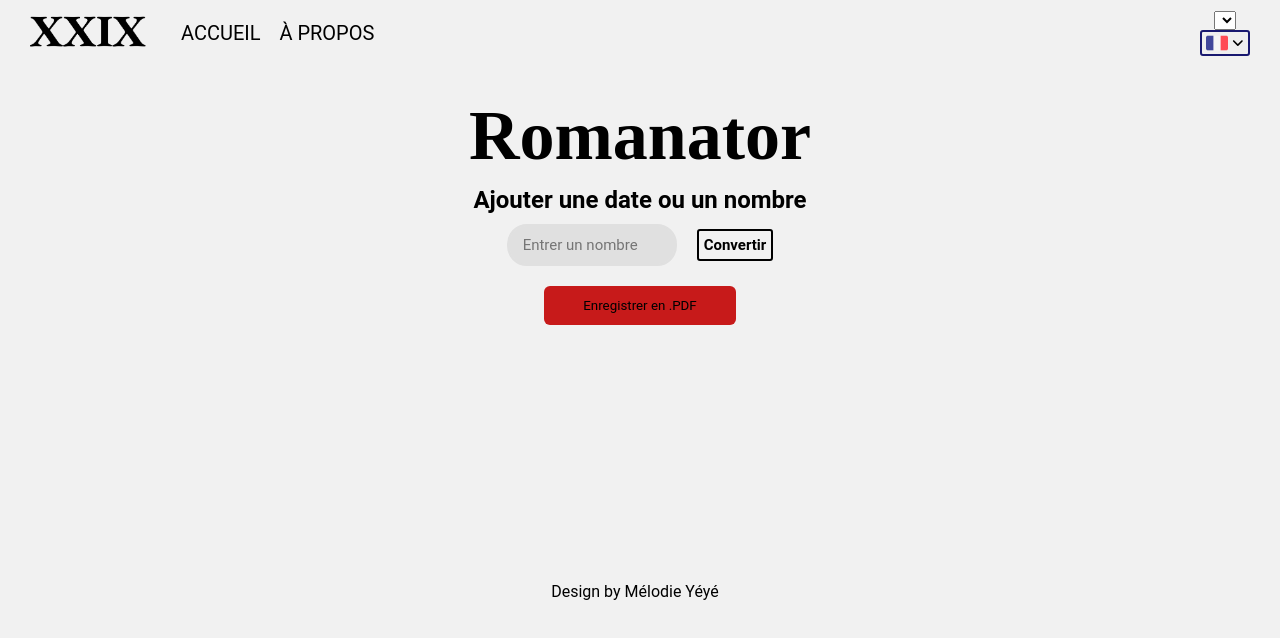
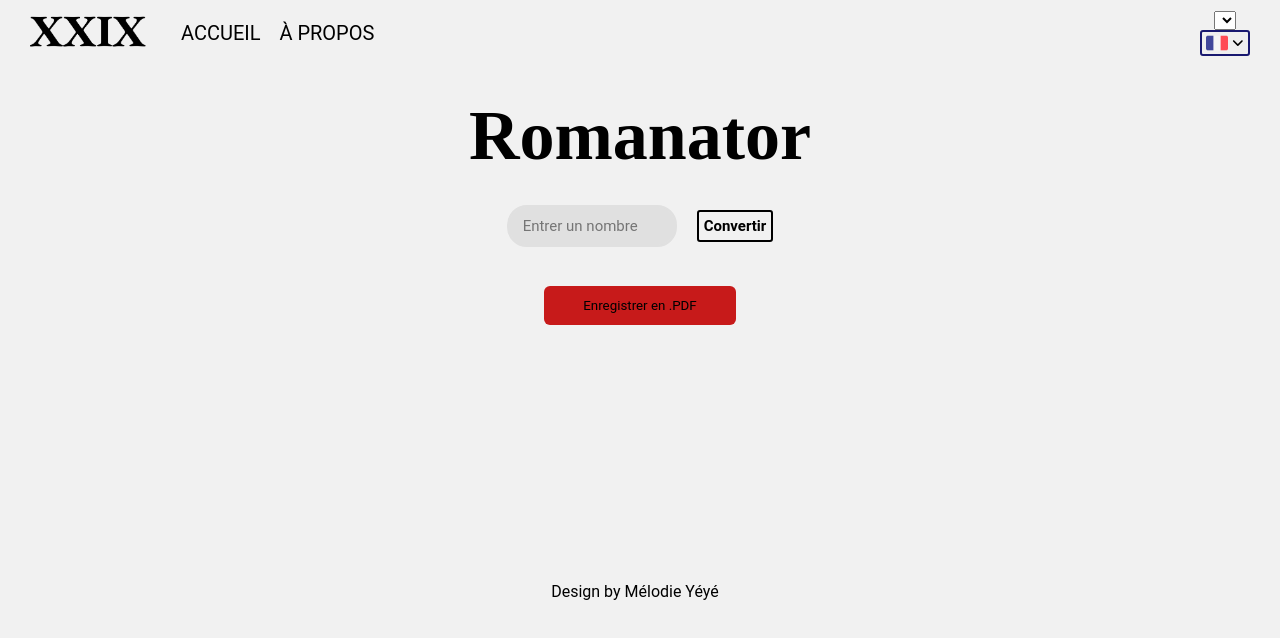
Before and after one commit to yeyemelodie01/romanconverter, a React (Create React App) app: page / in a window 1280 px wide. Shown: the top 638 px of the page. Built offline with nearby package versions, Linux system fonts and the light colour scheme.

Commit message:
add modifications

```diff
--- a/src/pages/home/index.jsx
+++ b/src/pages/home/index.jsx
@@ -10,7 +10,6 @@ function Home() {
           <div>
             <h1 className="titleHome">Romanator</h1>
             <div className="divInputNumber">
-              <h2 className="subTitleHome">Ajouter une date ou un nombre</h2>
               <div>
                 <Converter />
               </div>
```
